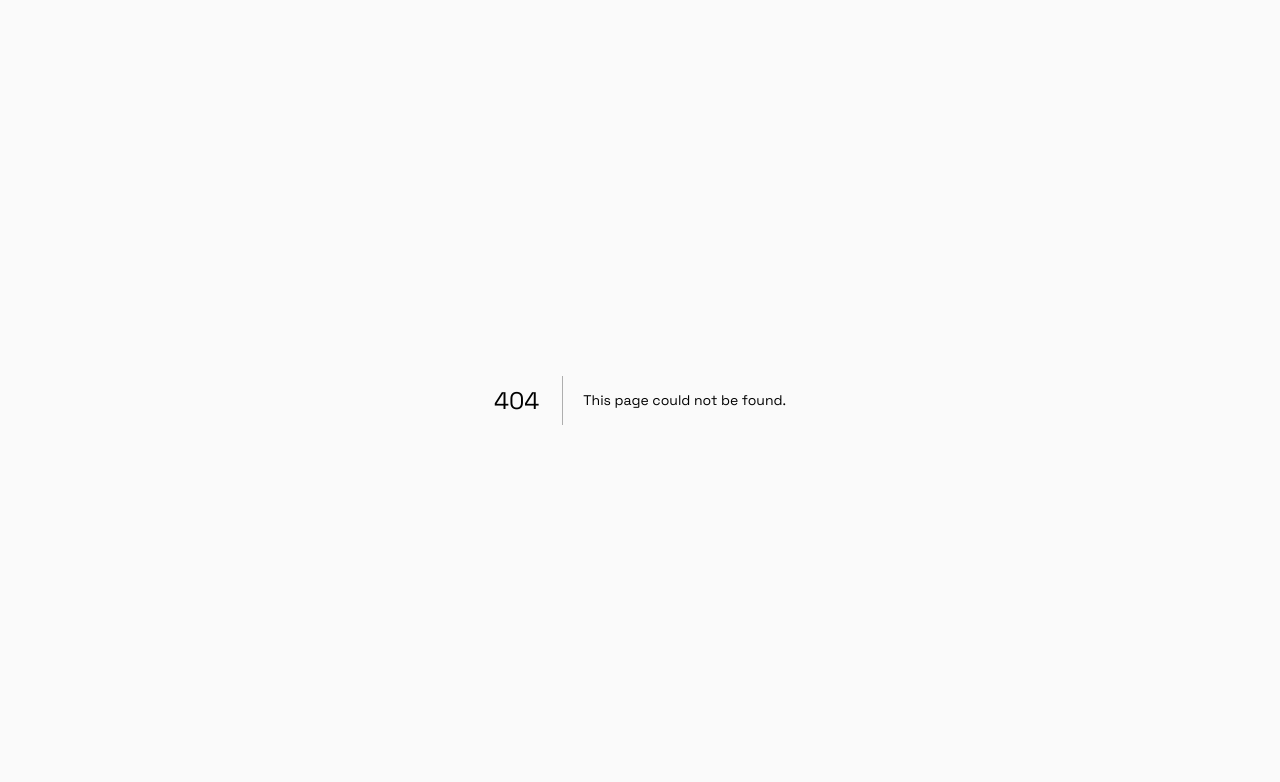
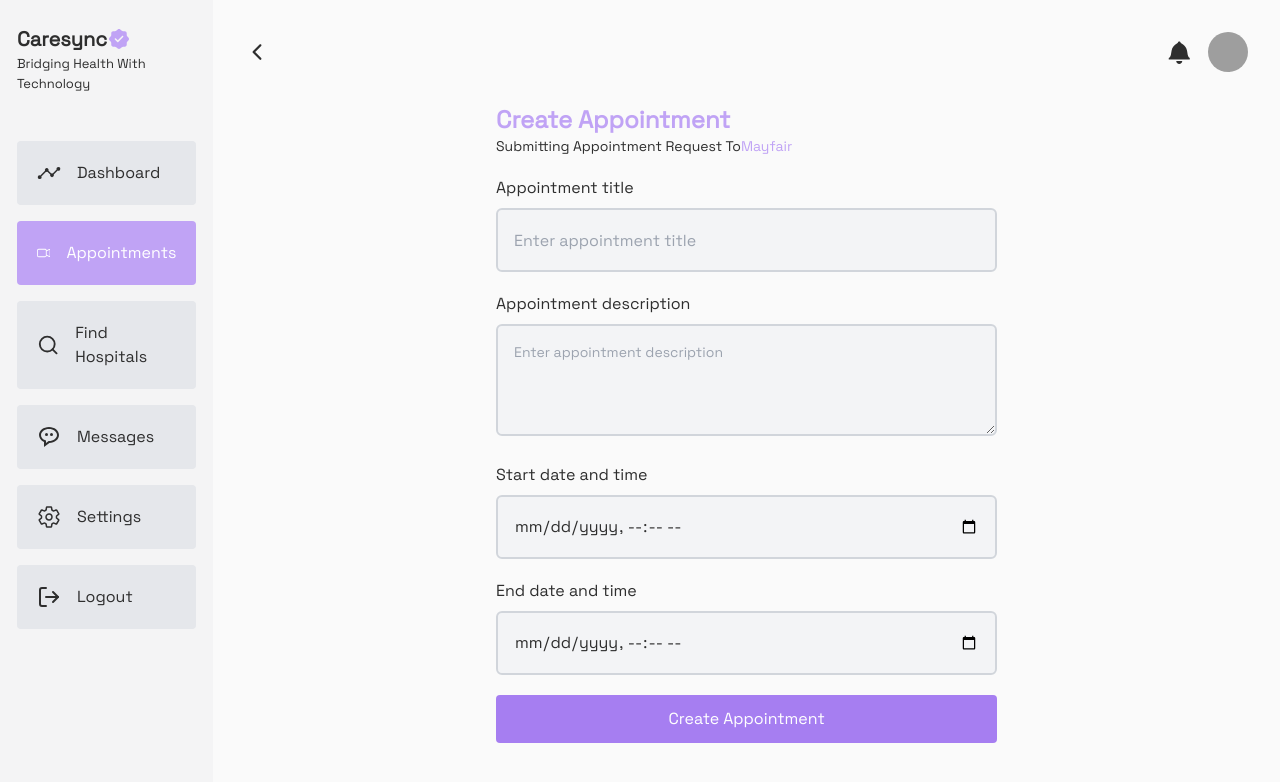
Before and after one commit to Adedoyin-Emmanuel/caresync, a Next.js app: page /user/appointments/new/1/submit in a window 1280 px wide. Before the commit this address had no page. Shown: the top 782 px of the page. Built offline with nearby package versions, Linux system fonts and the light colour scheme; grey boxes are pictures that could not be loaded.

Commit message:
Feat: Finished create appointment UI screen

```diff
--- a/app/user/appointments/new/[hospitalId]/page.tsx
+++ b/app/user/appointments/new/[hospitalId]/page.tsx
@@ -2,12 +2,13 @@
 import SidebarLayout from "@/app/components/SidebarLayout";
 import Text from "@/app/components/Text";
 import Verified from "@/app/components/Verified";
+import Link from "next/link";
 import { useState } from "react";
 import { GrLocation } from "react-icons/gr";
 import { HiOutlineShieldCheck } from "react-icons/hi";
 import { SlBadge } from "react-icons/sl";
 
-const CreateAppointment = ({ params }: { params: { hospitalId: string } }) => {
+const ViewHospitalProfile = ({ params }: { params: { hospitalId: string } }) => {
   const [formData, setFormData] = useState({
     name: "",
     email: "",
@@ -26,10 +27,10 @@ const CreateAppointment = ({ params }: { params: { hospitalId: string } }) => {
       <SidebarLayout>
         <section className="new-appointment w-full">
           <h3 className="font-bold text-2xl capitalize text-accent">
-            Create appointment
+            View Profile
           </h3>
           <Text className="text-sm">
-            create a new appointment with {params.hospitalId}
+            viewing {params.hospitalId} profile
             <span className="text-accent">Mayfair</span>
           </Text>
 
@@ -54,9 +55,14 @@ const CreateAppointment = ({ params }: { params: { hospitalId: string } }) => {
                       <Verified big={true} />
                     </span>
                   </h3>
-                  <section className="submit-appointment bg-accent rounded-[20px] text-sm py-1 px-3 text-white text-center capitalize cursor-pointer hover:bg-secondary transition-colors duration-100 ease-in">
-                    create appointment
-                  </section>
+
+                  <Link
+                    href={`/user/appointments/new/${params.hospitalId}/submit`}
+                  >
+                    <section className="submit-appointment bg-accent rounded-[20px] text-sm py-1 px-3 text-white text-center capitalize cursor-pointer hover:bg-secondary transition-colors duration-100 ease-in">
+                      create appointment
+                    </section>
+                  </Link>
                 </section>
 
                 <Text noCapitalize className="text-sm">
@@ -92,4 +98,4 @@ const CreateAppointment = ({ params }: { params: { hospitalId: string } }) => {
   );
 };
 
-export default CreateAppointment;
+export default ViewHospitalProfile;
--- /dev/null
+++ b/app/user/appointments/new/[hospitalId]/submit/page.tsx
@@ -0,0 +1,98 @@
+"use client";
+import Button from "@/app/components/Button";
+import Input from "@/app/components/Input";
+import SidebarLayout from "@/app/components/SidebarLayout";
+import Text from "@/app/components/Text";
+import { useState } from "react";
+
+const SubmitAppointment = () => {
+  const [formData, setFormData] = useState({
+    title: "",
+    description: "",
+    startDate: "",
+    endDate: "",
+  });
+
+  const handleInputChange = (e: React.FormEvent<HTMLFormElement> | any) => {
+    const { name, value } = e.target;
+    setFormData({ ...formData, [name]: value });
+  };
+
+  return (
+    <div className="w-screen h-screen bg-zinc-50">
+      <SidebarLayout>
+        <section className="new-appointment w-full">
+          <section className="w-11/12 md:w-3/4 xl:w-2/4 mx-auto my-8">
+            <form className="w-full">
+              <section className="form-header my-5">
+                <h3 className="font-bold text-2xl capitalize text-accent">
+                  Create appointment
+                </h3>
+                <Text className="text-sm">
+                  submitting appointment request to
+                  <span className="text-accent">Mayfair</span>
+                </Text>
+              </section>
+              <section className="my-4 mb-5">
+                <label htmlFor="name" className="text-md block my-2">
+                  Appointment title
+                </label>
+                <Input
+                  type="text"
+                  name="title"
+                  placeholder="Enter appointment title"
+                  value={formData.title}
+                  onChange={handleInputChange}
+                />
+              </section>
+
+              <section className="my-4 mb-5">
+                <label htmlFor="description" className="text-md block my-2">
+                  Appointment description
+                </label>
+                <textarea
+                  className="textarea border-2 border-gray-300 focus:outline-none rounded-md w-full textarea-md"
+                  name="description"
+                  placeholder="Enter appointment description"
+                  value={formData.description}
+                  onChange={handleInputChange}
+                  rows={3}
+                ></textarea>
+              </section>
+
+              <section className="my-4 mb-5">
+                <label htmlFor="startDate" className="text-md block my-2">
+                  Start date and time
+                </label>
+                <Input
+                  type="datetime-local"
+                  name="startDate"
+                  value={formData.startDate}
+                  onChange={handleInputChange}
+                />
+              </section>
+
+              <section className="my-4 mb-5">
+                <label htmlFor="email" className="text-md block my-2">
+                  End date and time
+                </label>
+                <Input
+                  type="datetime-local"
+                  name="endDate"
+                  value={formData.endDate}
+                  onChange={handleInputChange}
+                />
+              </section>
+
+              <section className="my-4 mb-5 w-full">
+                <Button>create appointment</Button>
+              </section>
+            </form>
+          </section>
+        </section>
+      </SidebarLayout>
+    </div>
+  );
+};
+
+export default SubmitAppointment;
--- a/app/user/appointments/new/page.tsx
+++ b/app/user/appointments/new/page.tsx
@@ -3,7 +3,6 @@ import SidebarLayout from "@/app/components/SidebarLayout";
 import Text from "@/app/components/Text";
 import { useState } from "react";
 import { BsStar, BsStarFill } from "react-icons/bs";
-import Link from "next/link";
 
 const NewAppointment = () => {
   const [formData, setFormData] = useState({
@@ -25,7 +24,9 @@ const NewAppointment = () => {
           <h3 className="font-bold text-2xl capitalize text-accent">
             New appointment
           </h3>
-          <Text className="text-sm">create a new appointment</Text>
+          <Text className="text-sm">
+            Find an hospital to submit appointment request to
+          </Text>
 
           <section className="hospitals">
             <form className="flex items-center justify-center mt-5">
@@ -69,11 +70,9 @@ const NewAppointment = () => {
                   <BsStarFill className="h-5 w-5 text-yellow-500" />
                   <BsStar className="h-5 w-5  " />
                 </section>
-
               </section>
             </section>
           </section>
-
         </section>
       </SidebarLayout>
     </div>
```
